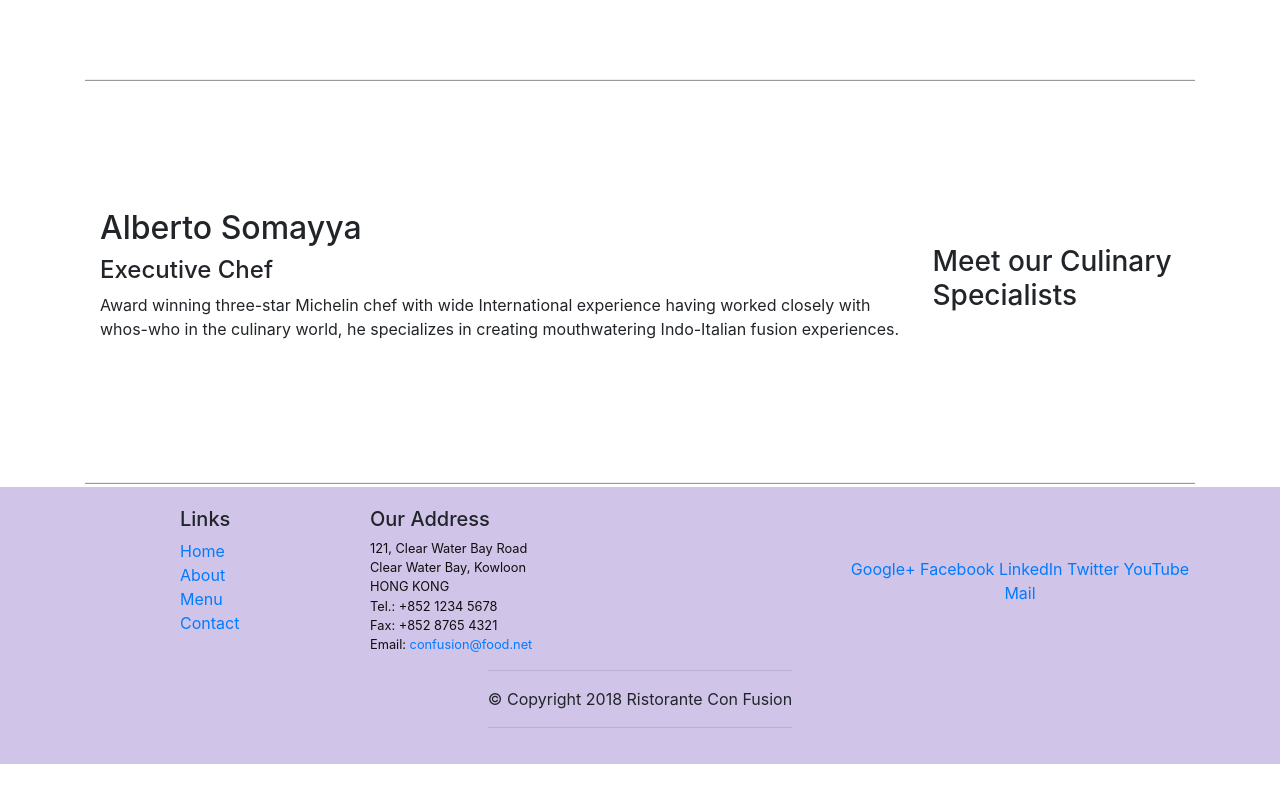
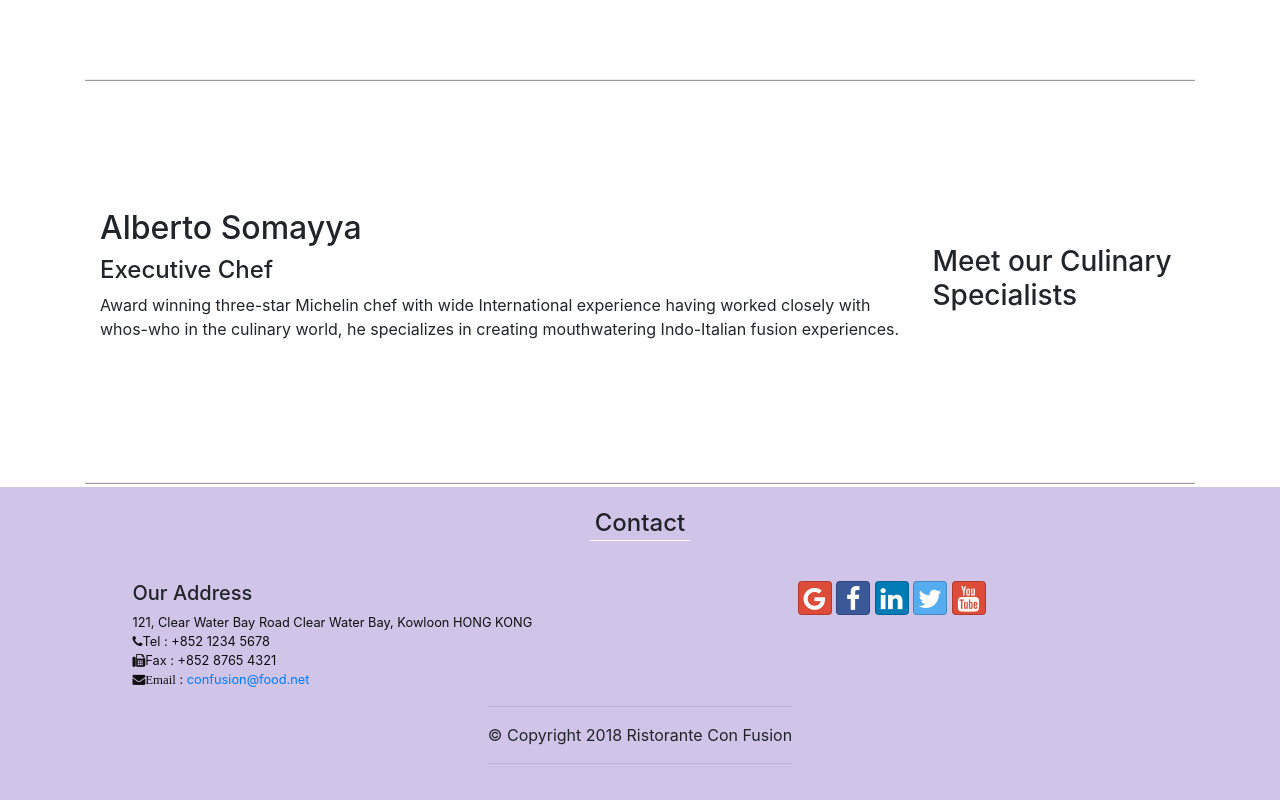
Before and after one commit to nkitpal/conFusion, a website: page index.html in a window 1280 px wide. Shown: the part 1009-1809 px from the top of the page. Before the commit the page ends 1773 px from the top, so only its background shows below. Drawn offline with nearby package versions, Linux system fonts and the light colour scheme.

Commit message:
icons and breadcrum added

```diff
--- a/index.html
+++ b/index.html
@@ -10,6 +10,8 @@
 
     <!-- Bootstrap CSS -->
     <link rel="stylesheet" href="node_modules/bootstrap/dist/css/bootstrap.min.css">
+    <link rel="stylesheet" href="node_modules/font-awesome/css/font-awesome.min.css">
+   <link rel="stylesheet" href="node_modules/bootstrap-social/bootstrap-social.css">
     <link rel="stylesheet" href="css/style.css">
 </head>
 
@@ -27,6 +29,28 @@
             </div>
         </div>
     </header>
+
+    <nav class="navbar navbar-dark navbar-expand-sm bg-dark fixed-top">
+      <div class="container">
+
+        <a class="navbar-brand " href="#">conFusion</a>
+
+        <button type="button" class="navbar-toggler" data-target="#Navbar" data-toggle="collapse">
+        <span class="navbar-toggler-icon"></span>
+        </button>
+
+        <div class="collapse navbar-collapse" id="Navbar">
+          <ul class="navbar-nav ">
+            <li class="nav-item active"> <a class="nav-link" href="index.html"><span><i class="fa fa-home"></i></span>  Home</a> </li>
+            <li class="nav-item "> <a class="nav-link" href="aboutus.html"><span><i class="fa fa-info"></i> </span>  About</a></li>
+            <li class="nav-item "> <a class="nav-link" href="#"><span><i class="fa fa-list"></i> </span>  Menu</a></li>
+            <li class="nav-item "> <a class="nav-link" href="#"><span><i class="fa fa-phone"></i> </span>  Contact</a></li>
+          </ul>
+        </div>
+
+
+      </div>
+    </nav>
 
     <div class="container">
         <div class="row row-content align-items-center">
@@ -64,35 +88,26 @@
 
     <footer class="footer" >
         <div class="container">
-            <div class="row">
-                <div class="col-4 offset-1 col-sm-2">
-                    <h5>Links</h5>
-                    <ul class="list-unstyled">
-                        <li><a href="#">Home</a></li>
-                        <li><a href="aboutus.html">About</a></li>
-                        <li><a href="#">Menu</a></li>
-                        <li><a href="#">Contact</a></li>
-                    </ul>
-                </div>
-                <div class="col-7 col-sm-5">
+          <h4 class="text-center " style="margin: auto; margin-bottom:40px; padding:2px; border-bottom: 1px solid white; width: 100px" >Contact</h4>
+            <div class="row justify-content-center">
+                <div class="col-12  col-sm-5">
                     <h5>Our Address</h5>
                     <address>
-		              121, Clear Water Bay Road<br>
-		              Clear Water Bay, Kowloon<br>
+		              121, Clear Water Bay Road
+		              Clear Water Bay, Kowloon
 		              HONG KONG<br>
-		              Tel.: +852 1234 5678<br>
-		              Fax: +852 8765 4321<br>
-		              Email: <a href="mailto:confusion@food.net">confusion@food.net</a>
+		              <i class="fa fa-phone" ></i>Tel : +852 1234 5678<br>
+		              <i class="fa fa-fax"></i>Fax : +852 8765 4321<br>
+		              <i class="fa fa-envelope" >Email</i> : <a href="mailto:confusion@food.net">confusion@food.net</a>
 		           </address>
                 </div>
-                <div class="col-12 col-sm-4 align-self-center">
-                    <div class="text-center">
-                        <a href="http://google.com/+">Google+</a>
-                        <a href="http://www.facebook.com/profile.php?id=">Facebook</a>
-                        <a href="http://www.linkedin.com/in/">LinkedIn</a>
-                        <a href="http://twitter.com/">Twitter</a>
-                        <a href="http://youtube.com/">YouTube</a>
-                        <a href="mailto:">Mail</a>
+                <div class="col-12 offset-2 col-sm-4 ">
+                    <div >
+                        <a class="btn btn-social-icon btn-google" href="http://google.com/+"><i class="fa fa-google"></i> </a>
+                        <a class="btn btn-social-icon btn-facebook" href="http://www.facebook.com/profile.php?id="><i class="fa fa-facebook"></i></a>
+                        <a class="btn btn-social-icon btn-linkedin" href="http://www.linkedin.com/in/"> <i class="fa fa-linkedin "> </i> </a>
+                        <a class="btn btn-social-icon btn-twitter" href="http://twitter.com/"><i class="fa fa-twitter"></i> </a>
+                        <a class="btn btn-social-icon btn-google"href="http://youtube.com/"> <i class="fa fa-youtube"></i></a>
                     </div>
                 </div>
            </div>
--- a/package.json
+++ b/package.json
@@ -15,6 +15,8 @@
   },
   "dependencies": {
     "bootstrap": "^4.5.0",
+    "bootstrap-social": "^5.1.1",
+    "font-awesome": "^4.7.0",
     "jquery": "^3.3.1",
     "popper.js": "^1.12.9"
   }
```
Also changed, not shown: aboutus.html (+54 -28 lines), 1 other file.
